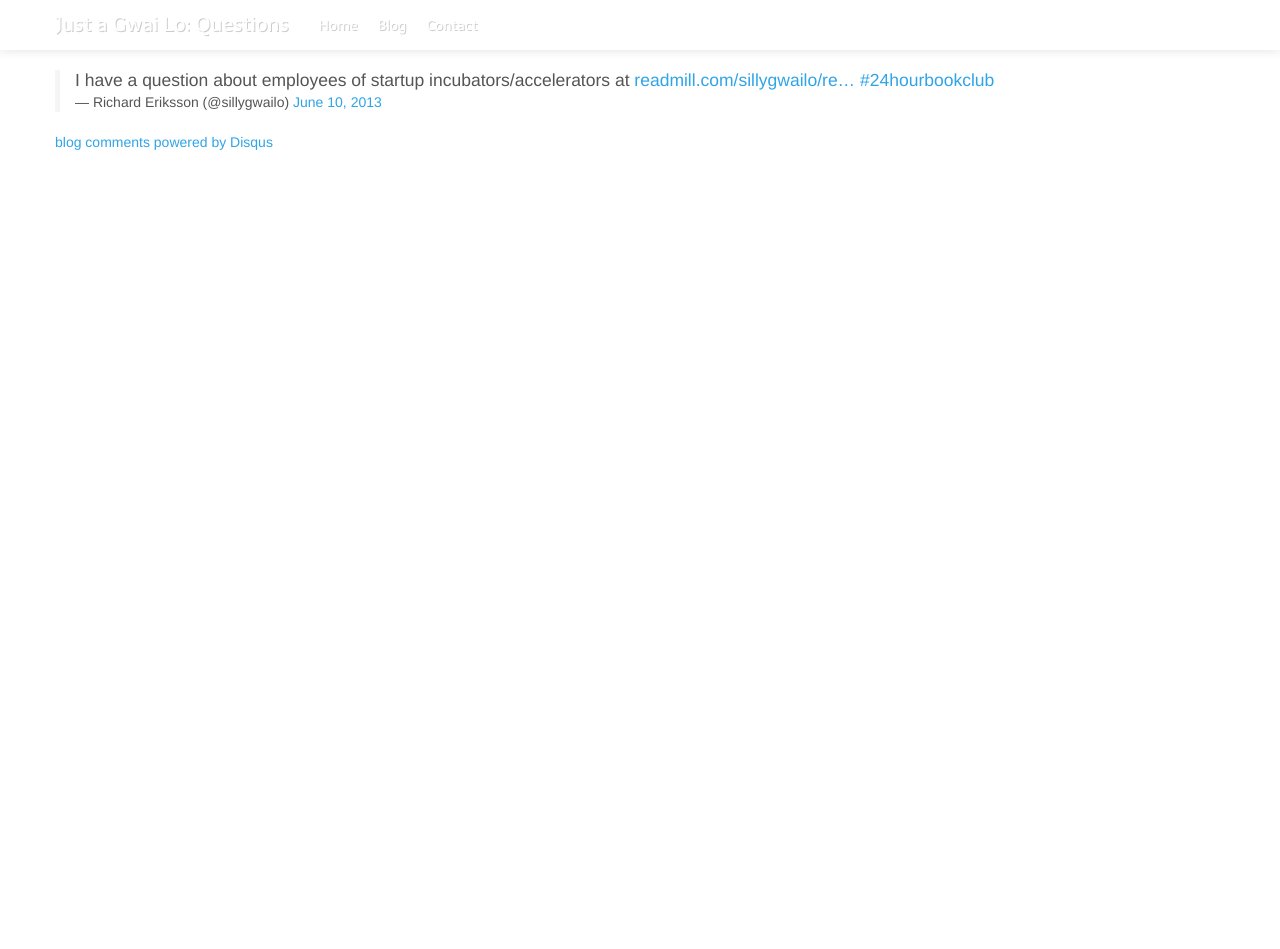
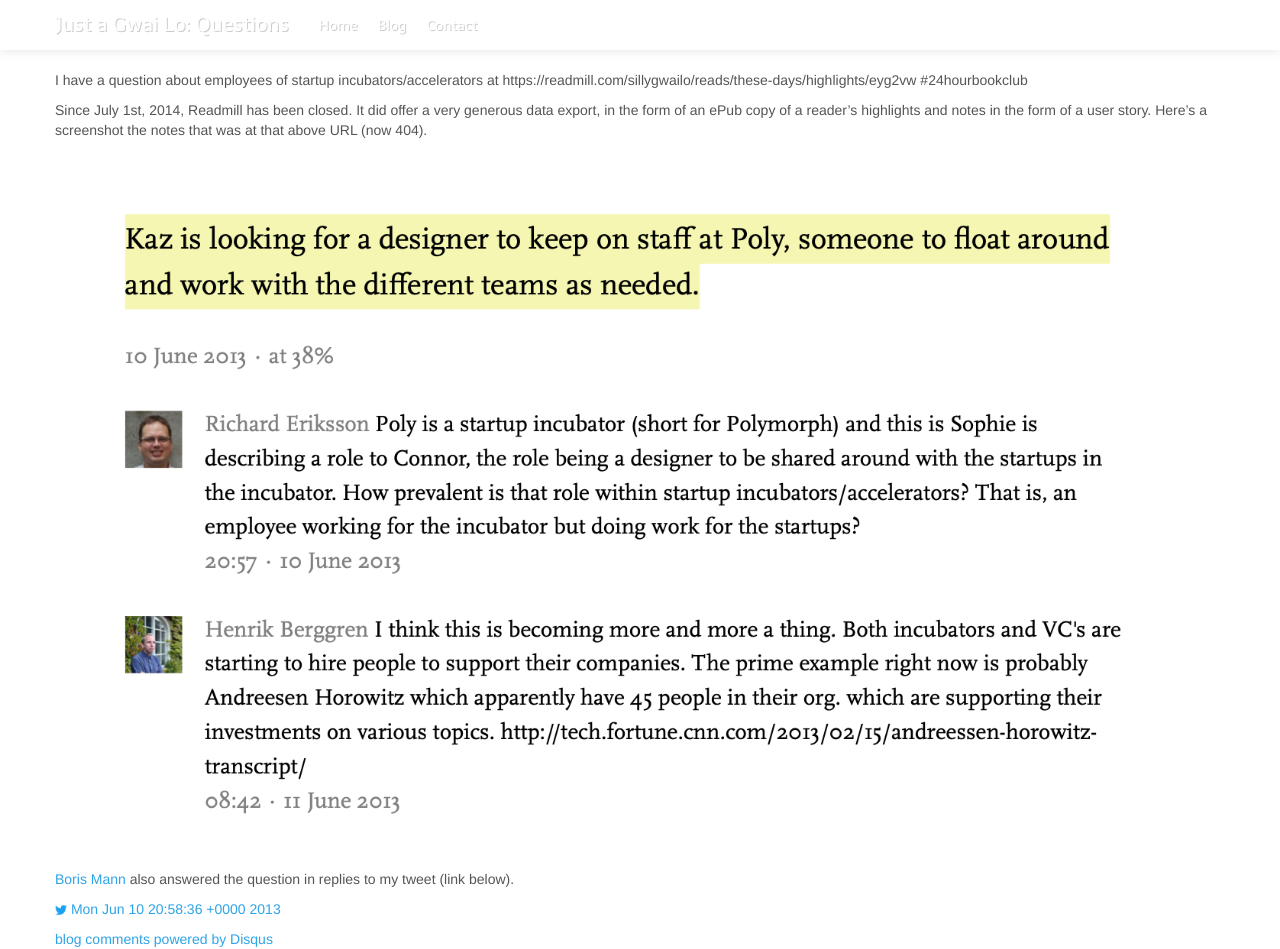
Before and after one commit to sillygwailo/questions.justagwailo.com, a Jekyll site: the page built from _posts/2013-06-10-shared-resources-at-startup-incubators.md, in a window 1280 px wide and 949 px high. Built offline with Jekyll 4.4.1, drawn with Linux system fonts in a browser that asks for light colours; nearby versions of some CDN libraries; comment, search, counter and statistics services are not loaded.

Commit message:
Convert the question about shared resources between startups at incubators to Markdown (plus, adding some answers to the question).

```diff
--- a/_posts/2013-06-10-shared-resources-at-startup-incubators.md
+++ b/_posts/2013-06-10-shared-resources-at-startup-incubators.md
@@ -4,5 +4,15 @@
 layout: post
 ---
 
-<blockquote class="twitter-tweet"><p>I have a question about employees of startup incubators/accelerators at <a href="https://t.co/uEHVzyihyW" title="https://readmill.com/sillygwailo/reads/these-days/highlights/eyg2vw">readmill.com/sillygwailo/re…</a> <a href="https://twitter.com/search/%2324hourbookclub">#24hourbookclub</a></p>&mdash; Richard Eriksson (@sillygwailo) <a href="https://twitter.com/sillygwailo/status/344196925026869248">June 10, 2013</a></blockquote>
-<script async src="//platform.twitter.com/widgets.js" charset="utf-8"></script>
+I have a question about employees of startup incubators/accelerators at https://readmill.com/sillygwailo/reads/these-days/highlights/eyg2vw #24hourbookclub
+
+Since July 1st, 2014, Readmill has been closed. It did offer a very generous data export, in the form of an ePub copy of a reader's highlights and notes in the form of a user story. Here's a screenshot the notes that was at that above URL (now 404).
+
+![Richard Eriksson Poly is a startup incubator (short for Polymorph) and this is Sophie is describing a role to Connor, the role being a designer to be shared around with the startups in the incubator. How prevalent is that role within startup incubators/accelerators? That is, an employee working for the incubator but doing work for the startups?
+20:57 · 10 June 2013
+Henrik BerggrenHenrik Berggren I think this is becoming more and more a thing. Both incubators and VC's are starting to hire people to support their companies. The prime example right now is probably Andreesen Horowitz which apparently have 45 people in their org. which are supporting their investments on various topics. http://tech.fortune.cnn.com/2013/02/15/andreessen-horowitz-transcript/
+08:42 · 11 June 2013](/images/readmill-user-story-screenshot-these-days-incubator-question.png)
+
+[Boris Mann](https://bmannconsulting.com/) also answered the question in replies to my tweet (link below).
+
+<img src="/images/twitter.png" width="12" /> [Mon Jun 10 20:58:36 +0000 2013](https://twitter.com/sillygwailo/status/344196925026869248)
```
Also changed, not shown: images/readmill-user-story-screenshot-these-days-incubator-question.png (added).
